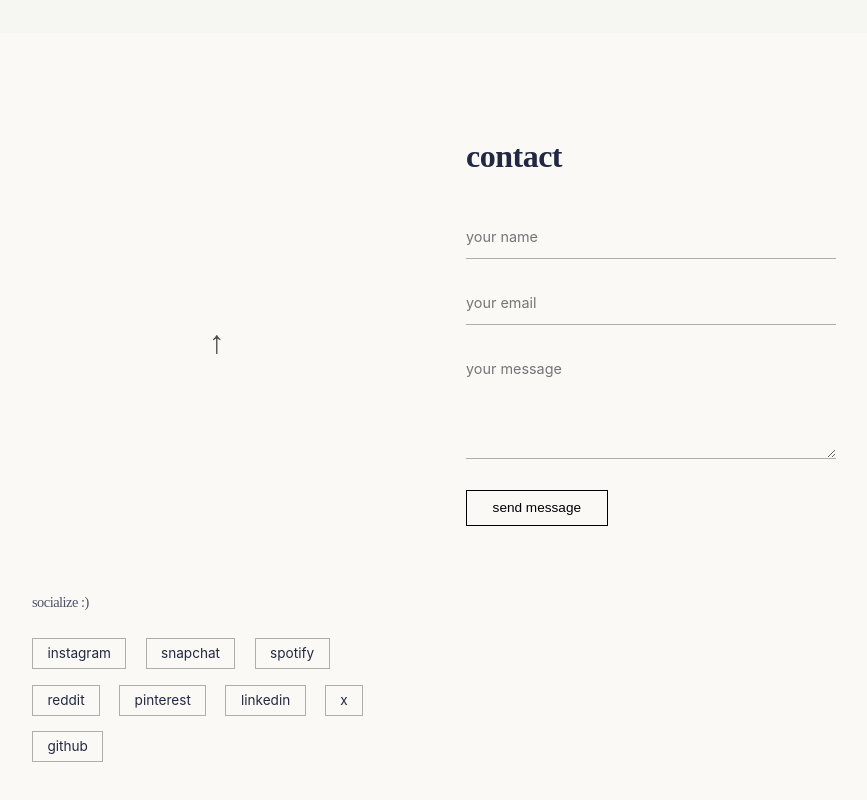
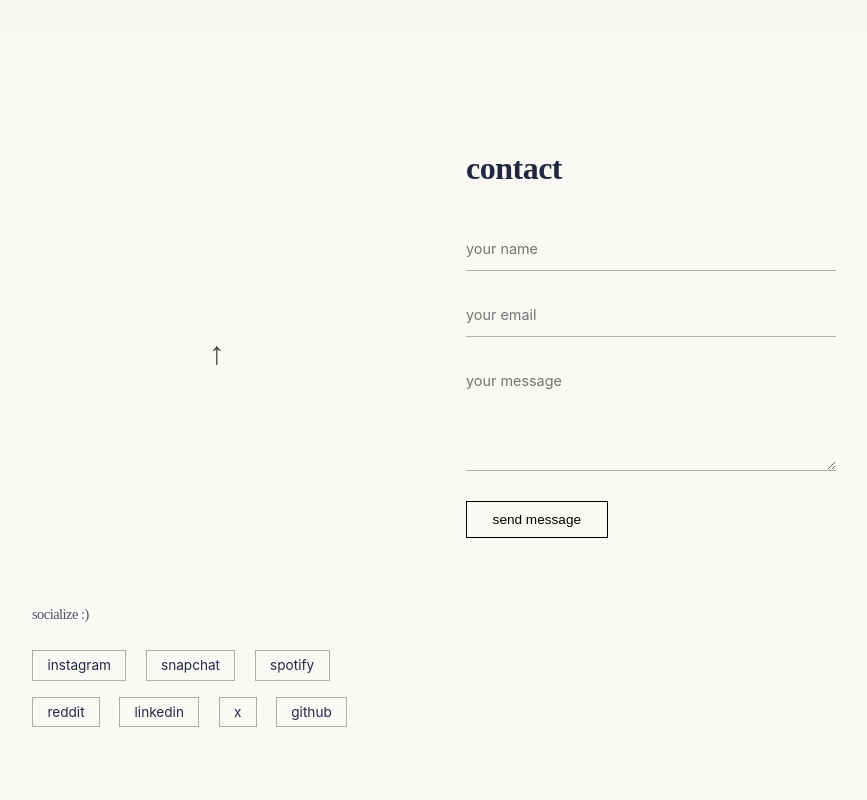
Before and after one commit to phutcop/portfolio, a React (Vite) app in the folder myPortfolio/: page / in a window 1280 px wide. Shown: the part 4031-4831 px from the top of the page, without its empty margins (316-1183 px from the left). Built offline with nearby package versions, Linux system fonts and the light colour scheme.

Commit message:
DEPLOY 2

```diff
--- a/myPortfolio/src/components/Resume.jsx
+++ b/myPortfolio/src/components/Resume.jsx
@@ -9,7 +9,7 @@ function Resume() {
       </p>
 
       <a
-        href="https://drive.google.com/file/d/1z3mmNB7gDHm6TLZV5aDmV7BsN3bpfOX_/view?usp=sharing"
+        href="https://drive.google.com/YOUR_RESUME_LINK_HERE"
         target="_blank"
         rel="noopener noreferrer"
         className="resume-btn"
--- a/myPortfolio/src/pages/ContactPage.jsx
+++ b/myPortfolio/src/pages/ContactPage.jsx
@@ -85,7 +85,7 @@ function Contact() {
 
             <li>
               <a
-                href="https://open.spotify.com/user/6dcswqxdb"
+                href="https://open.spotify.com/user/d6cswqxdbscg6zkpul2qh3d6t?si=64a7748be1a3421a"
                 target="_blank"
                 rel="noreferrer"
                 className="social spotify"
@@ -105,16 +105,6 @@ function Contact() {
               </a>
             </li>
 
-            <li>
-              <a
-                href="https://pinterest.com/"
-                target="_blank"
-                rel="noreferrer"
-                className="social pinterest"
-              >
-                pinterest
-              </a>
-            </li>
 
             <li>
               <a
@@ -140,7 +130,7 @@ function Contact() {
 
             <li>
               <a
-                href="https://github.com/YOUR_GITHUB_USERNAME"
+                href="https://github.com/phutcop"
                 target="_blank"
                 rel="noreferrer"
                 className="social github"
```
Also changed, not shown: 1 other file (tests, documents, lock files or other folders).
